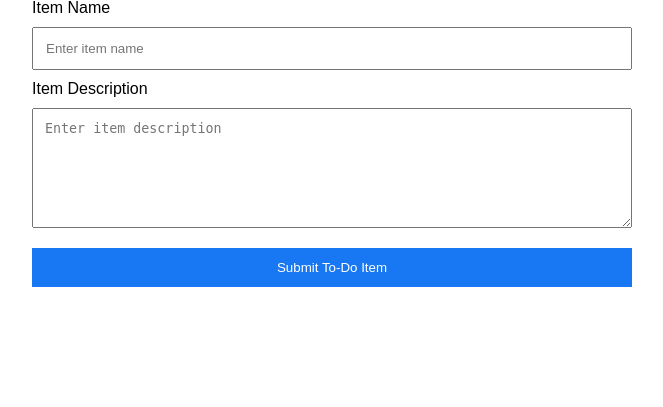
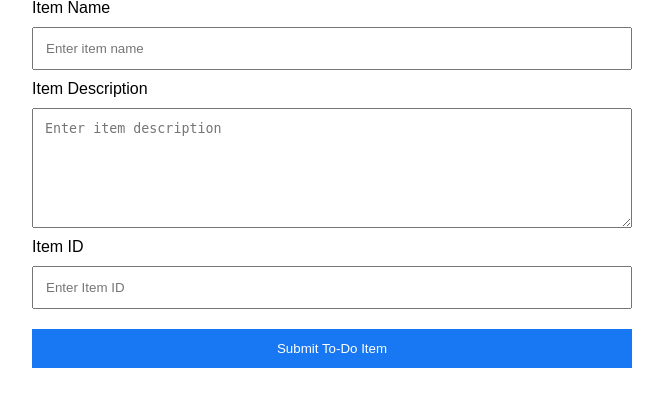
Before and after one commit to anilcs0006-art/flask-project, a Flask app: template templates/todo.html in a window 1280 px wide. Shown: the part 169-576 px from the top of the page, without its empty margins (308-971 px from the left). Run offline with Flask 3, Linux system fonts and the light colour scheme; the template is opened without the code that fills it, so the values that code supplies are empty.

Commit message:
Add Item ID field to To-Do form

```diff
--- a/templates/todo.html
+++ b/templates/todo.html
@@ -43,7 +43,9 @@ html
         <label for="itemDescription">Item Description</label>
         <textarea id="itemDescription" name="itemDescription"
                   placeholder="Enter item description" required></textarea>
-
+        <label for="itemId">Item ID</label>
+        <input type="text" id="itemId" name="itemId"
+                placeholder="Enter Item ID" required>
         <button type="submit">Submit To-Do Item</button>
     </form>
 
```
